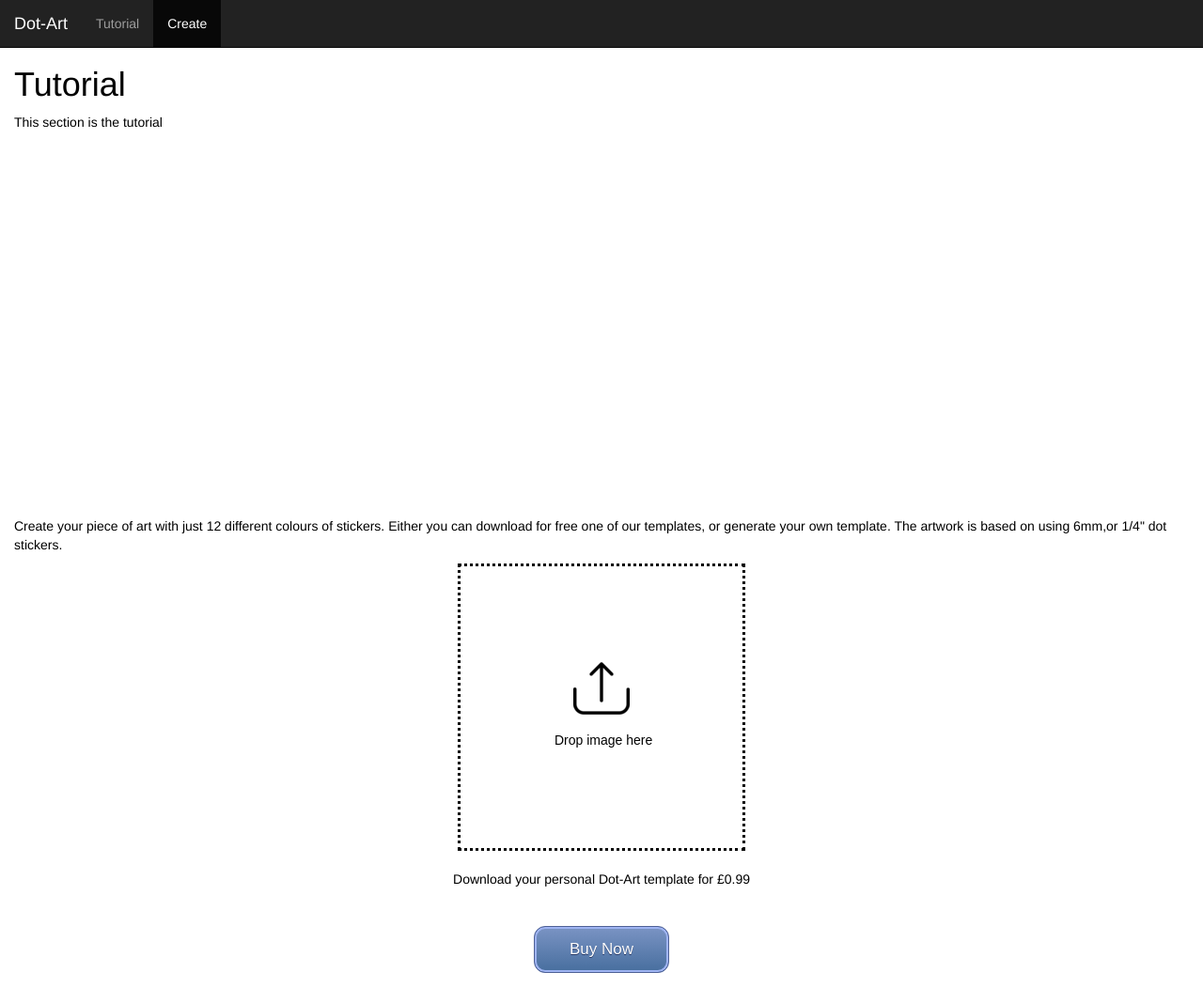
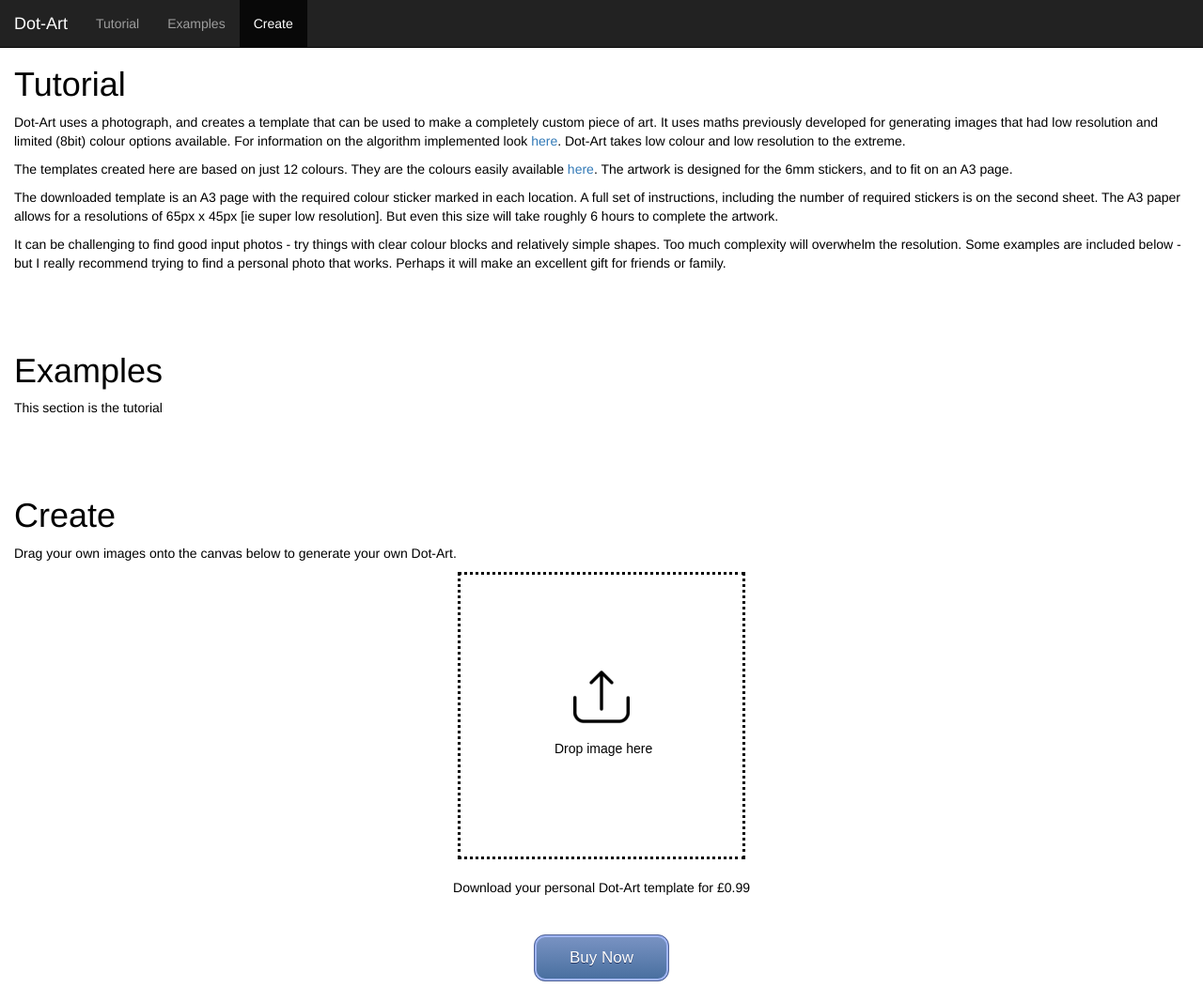
Before and after one commit to jc782/algorithmicArt, a plain HTML site: page public/index.html in a window 1280 px wide. Shown: the whole page at 94% size. Drawn offline with nearby package versions, Linux system fonts and the light colour scheme; a script that the page names is missing.

Commit message:
tutorial details plus more

```diff
--- a/public/index.html
+++ b/public/index.html
@@ -4,7 +4,7 @@
 <head>
   <meta charset="utf-8">
 
-  <title>Algorithmic Art - Floyd-Steinberg Dither</title>
+  <title>Dot-Art - Floyd-Steinberg Dithering</title>
   <meta name="description" content="Dither Image">
   <meta name="viewport" content="width=device-width, initial-scale=1, shrink-to-fit=no" />
   <meta name="J Carr" content="SitePoint">
@@ -33,7 +33,8 @@
       <div class="collapse navbar-collapse" id="myNavbar">
         <ul class="nav navbar-nav">
           <li><a href="#section1">Tutorial</a></li>
-          <li><a href="#section2">Create</a></li>
+          <li><a href="#section2">Examples</a></li>
+          <li><a href="#section3">Create</a></li>
           </ul>
       </div>
     </div>
@@ -41,13 +42,24 @@
 </nav>
 <div id="section1" class="container-fluid">
   <h1>Tutorial</h1>
+  <p>Dot-Art uses a photograph, and creates a template that can be used to make a completely custom piece of art.
+  It uses maths previously developed for generating images that had low resolution and limited (8bit) colour options
+available. For information on the algorithm implemented look <a href="https://en.wikipedia.org/wiki/Floyd%E2%80%93Steinberg_dithering" target="_blank"> here</a>. Dot-Art takes low colour and low resolution to the extreme.</p>
+<p>The templates created here are based on just 12 colours. They are the colours easily available <a href="https://www.amazon.co.uk/gp/product/B07QSBWZQF" target="_blank"> here</a>.
+The artwork is designed for the 6mm stickers, and to fit on an A3 page.</p>
+<p>The downloaded template is an A3 page with the required colour sticker marked in each location. A full set of instructions, including the number of required stickers is on the second sheet.
+The A3 paper allows for a resolutions of 65px x 45px [ie super low resolution]. But even this size will take roughly 6 hours to complete the artwork.
+</p>
+<p>It can be challenging to find good input photos - try things with clear colour blocks and relatively simple shapes. Too much complexity will overwhelm the resolution.
+Some examples are included below - but I really recommend trying to find a personal photo that works. Perhaps it will make an excellent gift for friends or family.</p>
+</div>
+<div id="section2" class="container-fluid">
+  <h1>Examples</h1>
   <p>This section is the tutorial</p>
 </div>
-<div id="section2" class="container-fluid">
-    <p>Create your piece of art with just 12 different colours of stickers. Either you can download for free
-        one of our templates, or generate your own template.
-        The artwork is based on using 6mm,or 1/4" dot stickers.
-
+<div id="section3" class="container-fluid">
+    <h1>Create</h1>
+    <p>Drag your own images onto the canvas below to generate your own Dot-Art.
         <br>
         <img id="upload"class="hidden" src="upload.png" alt="Upload">
     </p>
--- a/public/style.css
+++ b/public/style.css
@@ -9,8 +9,9 @@ body {
   border-style: dotted;
   }
 
-  #section1 {padding-top:50px;height:500px;color: black; background-color: white;}
-  #section2 {padding-top:50px;height:500px;color: black; background-color: white;}
+  #section1 {padding-top:50px;padding-bottom:5px;;color: black; background-color: white;}
+  #section2 {padding-top:50px;padding-bottom:5px;color: black; background-color: white;}
+  #section3 {padding-top:50px;padding-bottom:5px;color: black; background-color: white;}
 
   .myButton {
   	-moz-box-shadow:inset 0px 0px 0px 2px #9fb4f2;
```
